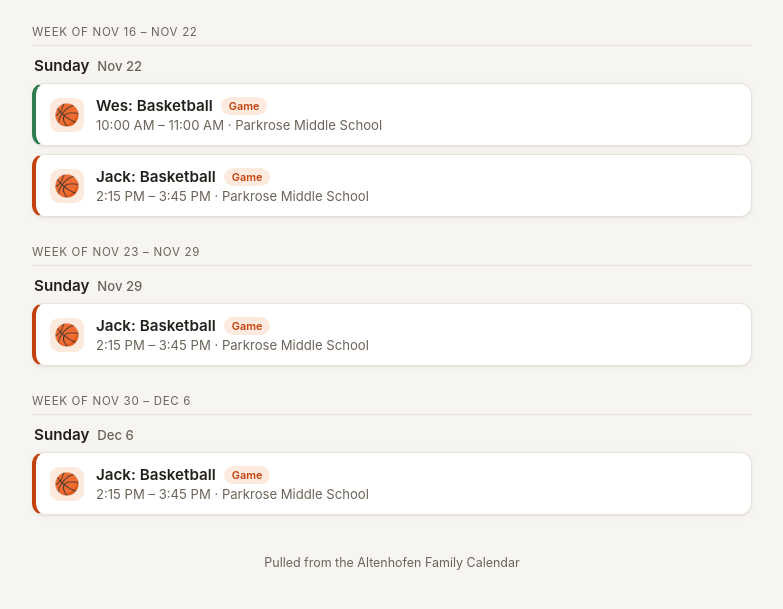
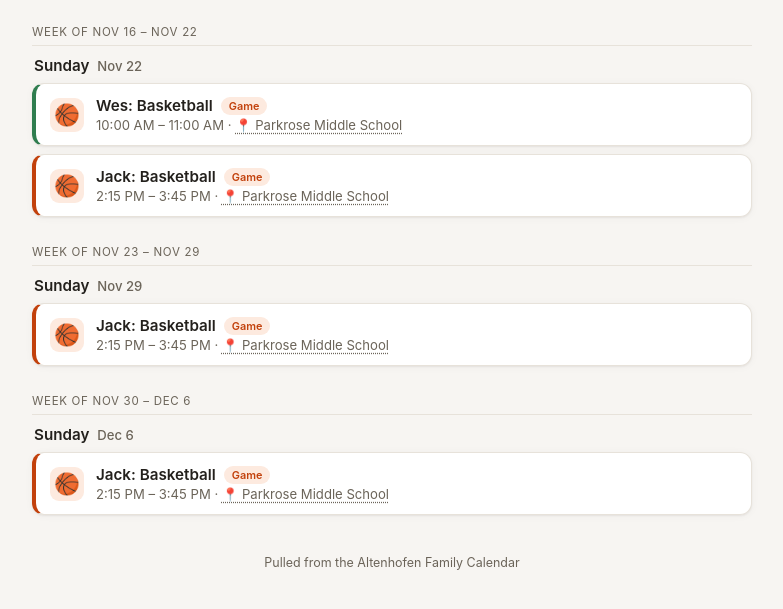
Before and after one commit to thatkellenguy/kids-schedule, a plain HTML site: page index.html in a window 1280 px wide. Shown: the part 113-722 px from the top of the page, without its empty margins (248-1031 px from the left). Drawn offline with Linux system fonts and the light colour scheme.

Commit message:
Make game locations open in maps
Co-Authored-By: Claude Opus 5.5 <noreply@anthropic.com>
Claude-Session: https://claude.ai/code/session_01V6FNYBXHhCmS7RToGM973u

```diff
--- a/index.html
+++ b/index.html
@@ -162,6 +162,14 @@
     overflow-wrap: anywhere;
   }
 
+  .map-link {
+    color: inherit;
+    text-decoration: underline;
+    text-decoration-style: dotted;
+    text-underline-offset: 3px;
+  }
+  .map-link:hover { color: var(--text); text-decoration-style: solid; }
+
   .pill {
     font-size: 0.68rem;
     font-weight: 600;
@@ -307,7 +315,17 @@ upcoming
 
     const meta = document.createElement("p");
     meta.className = "event-meta";
-    meta.textContent = `${fmtTime(ev.t)} – ${fmtTime(ev.end)}` + (ev.loc ? ` · ${ev.loc}` : "");
+    meta.textContent = `${fmtTime(ev.t)} – ${fmtTime(ev.end)}`;
+    if (ev.loc) {
+      meta.append(" · ");
+      const a = document.createElement("a");
+      a.className = "map-link";
+      a.href = "https://www.google.com/maps/search/?api=1&query=" + encodeURIComponent(ev.addr || ev.loc);
+      a.target = "_blank";
+      a.rel = "noopener";
+      a.textContent = "📍 " + ev.loc;
+      meta.appendChild(a);
+    }
     info.appendChild(meta);
 
     card.appendChild(info);
```
Also changed, not shown: 1 other file.
